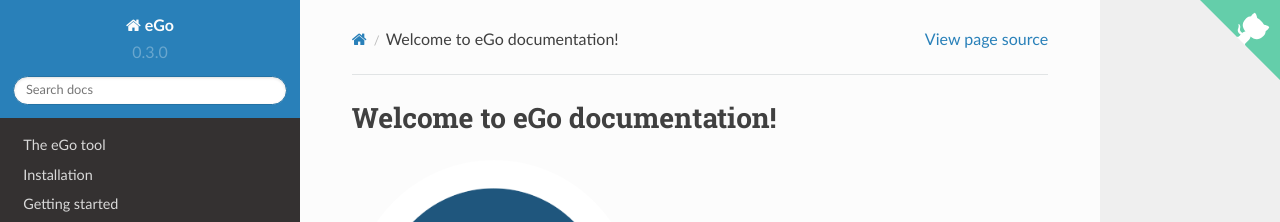
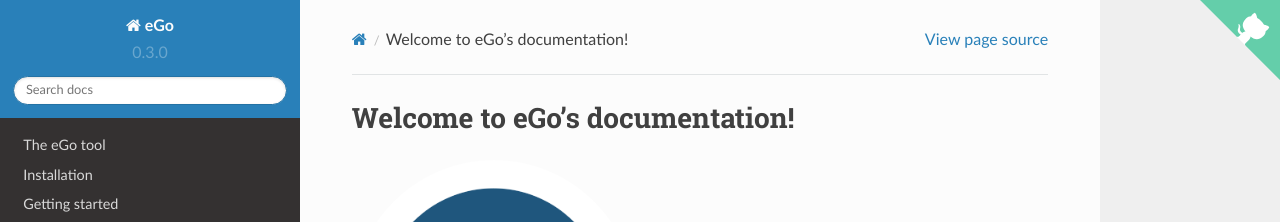
Before and after one commit to openego/eGo, a Sphinx documentation site: the page built from doc/index.rst, in a window 1280 px wide and 900 px high. Shown: the top 222 px of the window. Built offline with Sphinx 7.4.7 and the Read the Docs theme 2.0.0, drawn with Linux system fonts in a browser that asks for light colours; formulas are drawn with MathJax 3.

Commit message:
update docu

```diff
--- a/doc/index.rst
+++ b/doc/index.rst
@@ -1,6 +1,6 @@
-=============================
-Welcome to eGo documentation!
-=============================
+===============================
+Welcome to eGo's documentation!
+===============================
 
 
 
@@ -11,7 +11,7 @@ Welcome to eGo documentation!
 
 
 .. note:: Note, the data source of eGo relies on
-          the Open Energy Database.  The registration for the public
+          the Open Energy Database. The registration for the public
           accessible API can be found on
           `openenergy-platform.org/login <http://openenergy-platform.org/login/>`_.
 
--- a/doc/whatsnew.rst
+++ b/doc/whatsnew.rst
@@ -1,7 +1,6 @@
 What's new
 ~~~~~~~~~~
 
-See what's new as per this release!
 
 .. contents:: `Releases`
     :depth: 1
```
